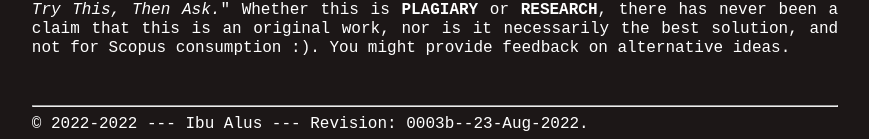
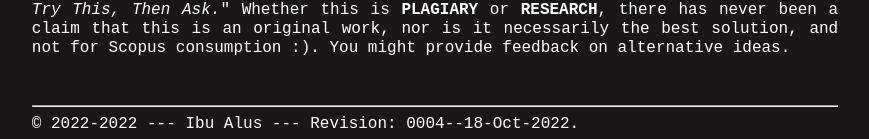
Before and after one commit to sdnbhd/alus, a Jekyll site: the page built from index.md, in a window 1280 px wide and 900 px high, scrolled down 3495 px. Shown: the part 758-897 px from the top of the window, without its empty margins (21-890 px from the left). Built offline with Jekyll 4.4.1, drawn with Linux system fonts in a browser that asks for light colours.

Commit message:
modified:   _config.yml

```diff
--- a/_config.yml
+++ b/_config.yml
@@ -1,4 +1,4 @@
-version:          "0003b--23-Aug-2022"
+version:          "0004--18-Oct-2022"
 copyright:        "2022-2022"
 title:            "Nasi Uduk Ibu Alus"
 author:           "Ibu Alus"
```
